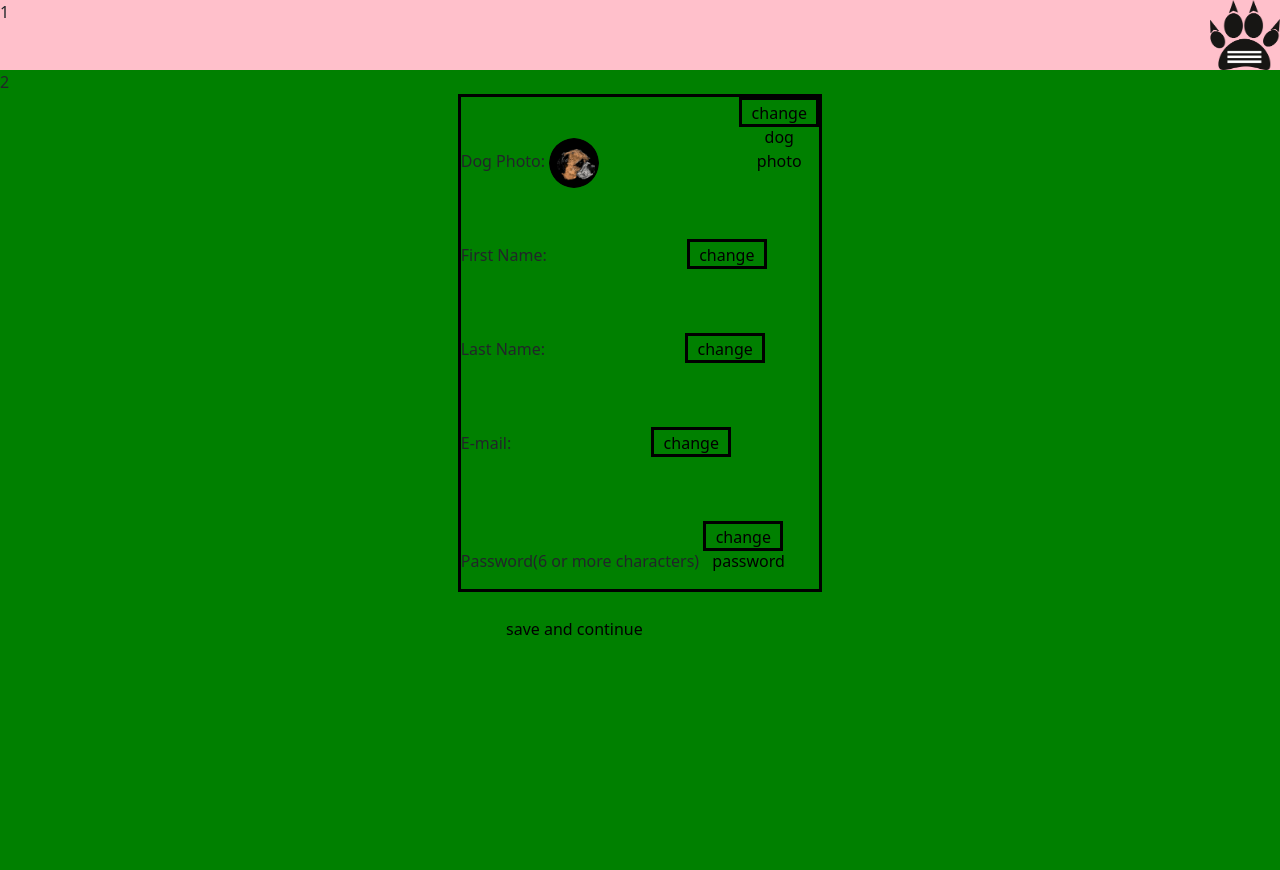
After one commit to celiarr/DogApp, a web app: file dogApp/frontEnd/account-2.html in a window 1280 px wide. The commit adds this page. Run offline with its HTML, style and script files only (its server is not run), Linux system fonts and the light colour scheme.

Commit message:
finished some front end

```diff
--- /dev/null
+++ b/dogApp/frontEnd/account-2.html
@@ -0,0 +1,44 @@
+<!DOCTYPE html>
+<html lang="en">
+<head>
+  <title>Account</title>
+  <meta charset="utf-8">
+  <meta name="viewport" content="width=device-width, initial-scale=1">
+  <link href="https://cdn.jsdelivr.net/npm/bootstrap@5.3.0-alpha1/dist/css/bootstrap.min.css" rel="stylesheet" integrity="sha384-GLhlTQ8iRABdZLl6O3oVMWSktQOp6b7In1Zl3/Jr59b6EGGoI1aFkw7cmDA6j6gD" crossorigin="anonymous">
+  <link rel="stylesheet" type="text/css" href="../public/stylesheets/template.css">
+  <link rel="stylesheet" type="text/css" href="../public/stylesheets/hiddenBar.css">
+  <link rel="stylesheet" type="text/css" href="../public/stylesheets/account.css">
+
+</head>
+<body>
+    <div class="grid-container">
+      <!-- -- navbar --->
+<div class="row-one">1
+ <div class="drop-down-menu">
+  <img class="menu-img" src="../public/images/dropDownImg.png">
+ <div class="menu-content">
+<button class="menu-bttn">Account</button><br>
+<button class="menu-bttn">About us</button><br>
+<button class="menu-bttn">Contact</button><br>
+<button class="menu-bttn">Terms & Conditions</button><br>
+ </div>
+ </div>
+</div>
+      <!-- -- middle --->
+<div class="row-two">2
+    <div class="account-middle">
+        <div>
+        <p class="account-label" style="position: relative;">Dog Photo:</p>
+        <img class="dog-pic" src="../public/images/one.png" ><button class="change-bttn">change dog photo</button>
+        </div>
+       <div><p class="account-label">First Name:</p><button class="change-bttn">change</button></div>
+      <div><p class="account-label">Last Name: </p><button class="change-bttn">change</button></div>
+       <div><p class="account-label">E-mail: </p><button class="change-bttn">change</button></div>
+       <div><p class="account-label">Password(6 or more characters)</p> <button class="change-pass">change password</button></div>
+    </div>
+    <br>
+    <button class="save-continue">save and continue</button>
+
+</div>
+</body>
+</html>
--- /dev/null
+++ b/dogApp/public/stylesheets/account.css
@@ -0,0 +1,99 @@
+.account-center{
+    border: solid;
+    border-color: black;
+    margin: auto;
+    height: fit-content;
+    width: fit-content;
+    display: grid;
+    grid-template-columns: auto;
+    grid-template-rows: auto auto auto auto auto;
+    gap: 50px;
+
+
+
+
+
+}
+.account-middle{
+    display: grid;
+    grid-template-columns: auto;
+    grid-template-rows: auto auto auto auto auto;
+    border: solid;
+    border-color: black;
+    margin: auto;
+    height: fit-content;
+    width: fit-content;
+    gap: 50px;
+
+
+
+
+
+}
+.account-options{
+    background-color: transparent;
+    border-color: black;
+    height: fit-content;
+    width: fit-content;
+    margin: auto;
+}
+.account-options:active{
+     font-size: 0;
+    height: 30px;
+    width: 100px;
+}
+.save-continue{
+    margin-left:500px;
+    position: static;
+    border: none;
+    background-color: transparent;
+    height: fit-content;
+    width: fit-content;
+}
+.save-continue:active{
+    border: none;
+    color: white;
+}
+.change-bttn{
+    border: solid;
+    border-color: black;
+    background-color: transparent;
+    height: 30px;
+    width: 80px;
+    position: relative;
+    display: inline-block;
+    margin-left: 140px;
+
+}
+.change-bttn:active{
+    font-size: 0;
+    border: none;
+
+}
+.account-label{
+    display: inline-block;
+
+    position: relative;
+}
+.dog-pic{
+    height: 50px;
+    width: 50px;
+    border-radius: 50%;
+    display: inline-block;
+    position: relative;
+
+}
+
+.change-pass{ /**/
+    margin-left: 0;
+    border: solid;
+    border-color: black;
+    background-color: transparent;
+    height: 30px;
+    width: 80px;
+    display: inline-block;
+}
+.change-pass:active{
+    font-size: 0;
+    border: none;
+}
--- a/dogApp/public/stylesheets/hiddenBar.css
+++ b/dogApp/public/stylesheets/hiddenBar.css
@@ -1,26 +1,43 @@
-.dropDownMenu{
+.drop-down-menu{
     position: absolute;
     display: inline-block;
     right:0;
     top:0;
 
 }
-.menuImg{
+.menu-img{
     width: 70px;
     height: 70px;
 
 }
 
-.menuContent{
+
+.menu-bttn{
+    color: #000;
+    border: none;
+    background-color: transparent;
+    height: fit-content;
+    width: fit-content;
+}
+.menu-bttn:active{
+    border: none;
+    color: white;
+}
+
+
+
+
+
+.menu-content{
     background: blueviolet;
     position: absolute;
         height: 0;
-        width: 70px;
+        width: fit-content;
         overflow: hidden;
         transition: all 0.3s ease-in-out;
     }
-  .dropDownMenu:hover .menuContent{
-  height: 100px;
+  .drop-down-menu:hover .menu-content{
+  height: fit-content;
 
 
 
--- a/dogApp/public/stylesheets/template.css
+++ b/dogApp/public/stylesheets/template.css
@@ -1,16 +1,16 @@
-.gridContainer{
+.grid-container{
     display: grid;
     grid-template-columns: auto;
     grid-template-rows: 70px 100%;
     width: 100vw;
   height: 100vh;
 }
-.rowOne{
+.row-one{
     background: pink;
      grid-area: 1 / 1/ 1/ 1;
 }
-.rowTwo{
+.row-two{
   background: green;
+    grid-area: 2 / 1/ 2/ 2;
 
-    grid-area: 2 / 1/ 2/ 2;
 }
```
Also changed, not shown: dogApp/frontEnd/account-1.html (added, +38 -0 lines), dogApp/frontEnd/signUp-1.html (added, +37 -0 lines), dogApp/frontEnd/signUp-2.html (added, +93 -0 lines), dogApp/frontEnd/termsConditions-1.html (added, +38 -0 lines), dogApp/public/javascripts/signUp.js (added, +33 -0 lines), dogApp/public/stylesheets/signUp.css (added, +116 -0 lines), dogApp/public/stylesheets/termsConditions.css (added, +22 -0 lines), dogApp/public/images/one.png (added), dogApp/views/public/account-1.pug (added), dogApp/views/public/account-2.pug (added), dogApp/views/public/signUp-1.pug (added), dogApp/views/public/signUp-2.pug (added), dogApp/views/public/termsConditions.pug (added), 1 other file.
